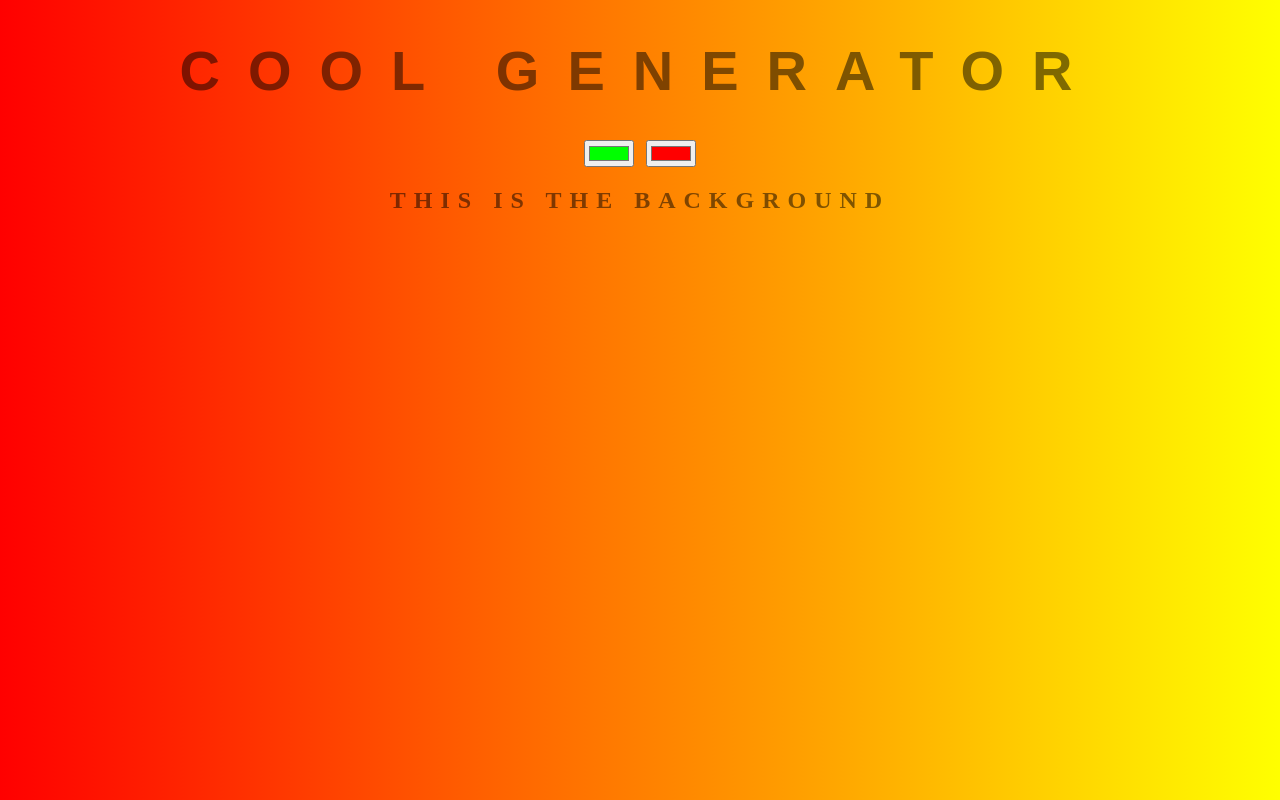
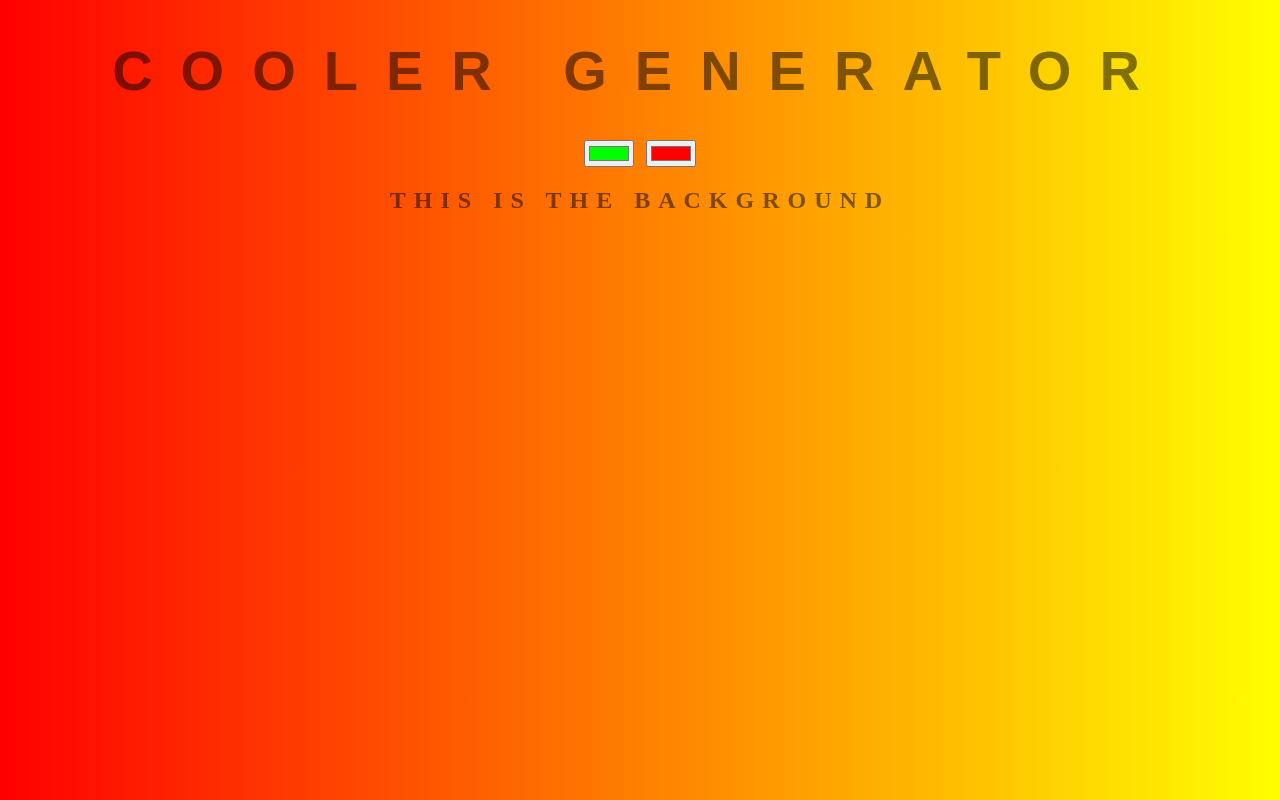
Before and after one commit to kittykat93/background-generator, a plain HTML site: page index.html in a window 1280 px wide. Drawn offline with Linux system fonts and the light colour scheme.

Commit message:
changed again

```diff
--- a/index.html
+++ b/index.html
@@ -5,7 +5,7 @@
 	<link rel="stylesheet" type="text/css" href="style.css">
 </head>
 <body id="gradient">
-	<h1>COOL Generator</h1>
+	<h1>COOLer Generator</h1>
 	<input class="color1" type="color" name="color1" value="#00ff00">
 	<input class="color2" type="color" name="color2" value="#ff0000">
 	<h2>This is the background</h2>
```
